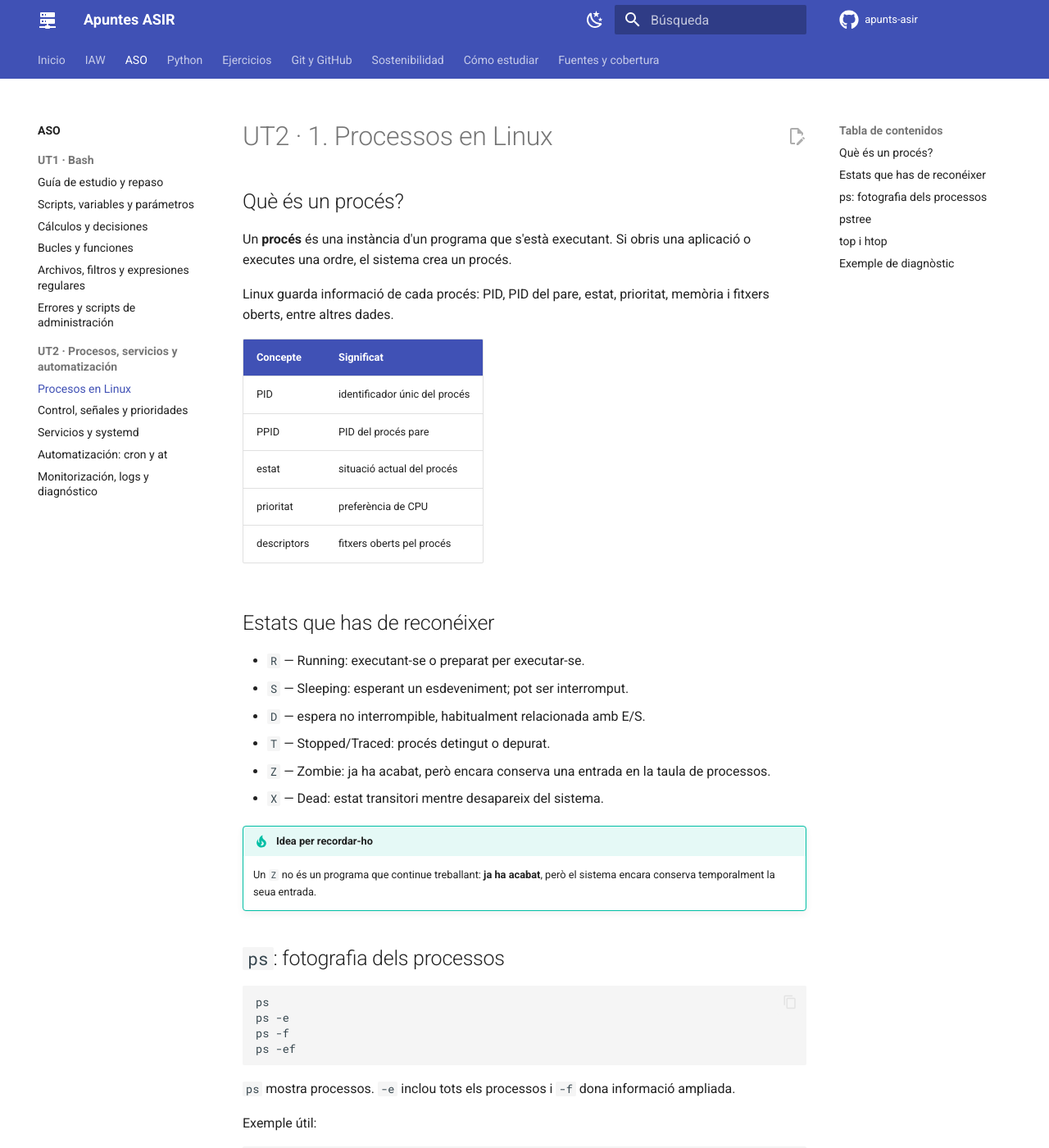
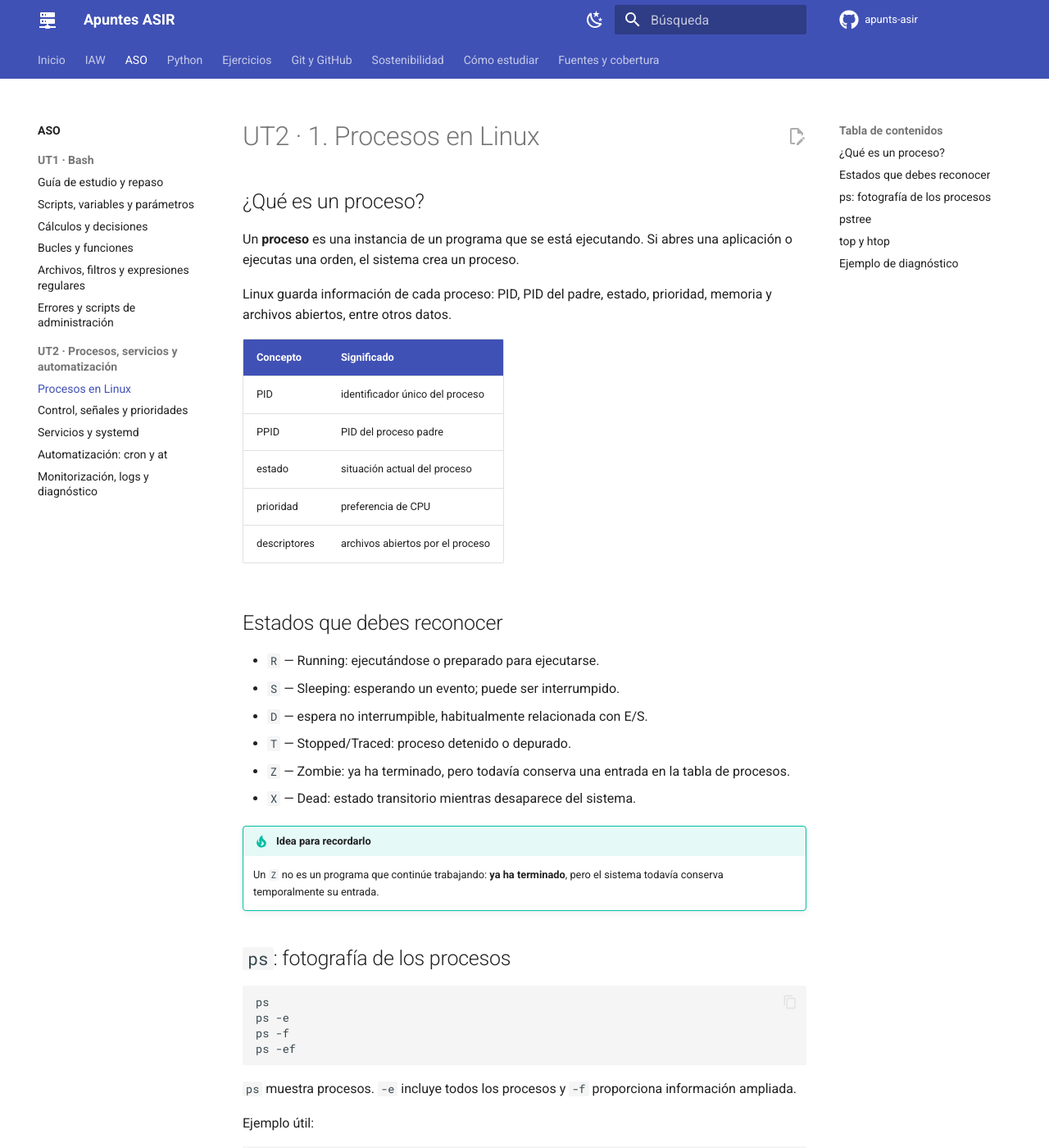
Before and after one commit to jossanmar9/apunts-asir, an MkDocs documentation site: the page built from docs/aso/07-processos.md, in a window 1280 px wide and 1400 px high. Shown: the whole window at 82% size. Built offline with MkDocs 1.6.1 and Material for MkDocs 9.7.7, drawn with Linux system fonts in a browser that asks for light colours; comment, search, counter and statistics services are not loaded; some of the changed text lies outside the part shown.

Commit message:
Traducir teoría de ASO UT2 al castellano

````diff
--- a/docs/aso/07-processos.md
+++ b/docs/aso/07-processos.md
@@ -1,32 +1,32 @@
-# UT2 · 1. Processos en Linux
+# UT2 · 1. Procesos en Linux
 
-## Què és un procés?
+## ¿Qué es un proceso?
 
-Un **procés** és una instància d'un programa que s'està executant. Si obris una aplicació o executes una ordre, el sistema crea un procés.
+Un **proceso** es una instancia de un programa que se está ejecutando. Si abres una aplicación o ejecutas una orden, el sistema crea un proceso.
 
-Linux guarda informació de cada procés: PID, PID del pare, estat, prioritat, memòria i fitxers oberts, entre altres dades.
+Linux guarda información de cada proceso: PID, PID del padre, estado, prioridad, memoria y archivos abiertos, entre otros datos.
 
-| Concepte | Significat |
+| Concepto | Significado |
 |---|---|
-| PID | identificador únic del procés |
-| PPID | PID del procés pare |
-| estat | situació actual del procés |
-| prioritat | preferència de CPU |
-| descriptors | fitxers oberts pel procés |
+| PID | identificador único del proceso |
+| PPID | PID del proceso padre |
+| estado | situación actual del proceso |
+| prioridad | preferencia de CPU |
+| descriptores | archivos abiertos por el proceso |
 
-## Estats que has de reconéixer
+## Estados que debes reconocer
 
-- `R` — Running: executant-se o preparat per executar-se.
-- `S` — Sleeping: esperant un esdeveniment; pot ser interromput.
-- `D` — espera no interrompible, habitualment relacionada amb E/S.
-- `T` — Stopped/Traced: procés detingut o depurat.
-- `Z` — Zombie: ja ha acabat, però encara conserva una entrada en la taula de processos.
-- `X` — Dead: estat transitori mentre desapareix del sistema.
+- `R` — Running: ejecutándose o preparado para ejecutarse.
+- `S` — Sleeping: esperando un evento; puede ser interrumpido.
+- `D` — espera no interrumpible, habitualmente relacionada con E/S.
+- `T` — Stopped/Traced: proceso detenido o depurado.
+- `Z` — Zombie: ya ha terminado, pero todavía conserva una entrada en la tabla de procesos.
+- `X` — Dead: estado transitorio mientras desaparece del sistema.
 
-!!! tip "Idea per recordar-ho"
-    Un `Z` no és un programa que continue treballant: **ja ha acabat**, però el sistema encara conserva temporalment la seua entrada.
+!!! tip "Idea para recordarlo"
+    Un `Z` no es un programa que continúe trabajando: **ya ha terminado**, pero el sistema todavía conserva temporalmente su entrada.
 
-## `ps`: fotografia dels processos
+## `ps`: fotografía de los procesos
 
 ```bash
 ps
@@ -35,17 +35,17 @@ ps -f
 ps -ef
 ```
 
-`ps` mostra processos. `-e` inclou tots els processos i `-f` dona informació ampliada.
+`ps` muestra procesos. `-e` incluye todos los procesos y `-f` proporciona información ampliada.
 
-Exemple útil:
+Ejemplo útil:
 
 ```bash
-ps -u alumne -o pid,stat,%cpu,%mem,cmd
+ps -u alumno -o pid,stat,%cpu,%mem,cmd
 ```
 
-Mostra els processos d'`alumne` amb les columnes que ens interessen.
+Muestra los procesos de `alumno` con las columnas que nos interesan.
 
-Buscar per nom:
+Buscar por nombre:
 
 ```bash
 ps -C bash -o pid,user,%cpu,cmd
@@ -53,7 +53,7 @@ pgrep bash
 pgrep -a bash
 ```
 
-`pgrep` és especialment còmode quan només vols trobar PID associats a un nom.
+`pgrep` es especialmente cómodo cuando solo quieres encontrar PID asociados a un nombre.
 
 ## `pstree`
 
@@ -61,30 +61,30 @@ pgrep -a bash
 pstree
 ```
 
-Mostra els processos com un arbre i ajuda a entendre la relació **pare → fill**.
+Muestra los procesos como un árbol y ayuda a entender la relación **padre → hijo**.
 
-## `top` i `htop`
+## `top` y `htop`
 
-`top` actualitza la informació contínuament i permet veure consum de CPU, memòria, swap i processos actius.
+`top` actualiza la información continuamente y permite ver consumo de CPU, memoria, swap y procesos activos.
 
 ```bash
 top
 ```
 
-Per obtindre, sense entrar en `top`, els cinc processos que més CPU gasten:
+Para obtener, sin entrar en `top`, los cinco procesos que más CPU consumen:
 
 ```bash
 ps -eo pid,user,%cpu,comm --sort=-%cpu | head -n 6
 ```
 
-`--sort=-%cpu` ordena de major a menor. `head -n 6` deixa la capçalera i cinc processos.
+`--sort=-%cpu` ordena de mayor a menor. `head -n 6` deja la cabecera y cinco procesos.
 
-## Exemple de diagnòstic
+## Ejemplo de diagnóstico
 
-Si un equip va lent:
+Si un equipo va lento:
 
 ```bash
 ps -eo pid,user,%cpu,%mem,cmd --sort=-%cpu | head
 ```
 
-No mates immediatament el primer procés. Primer identifica'l, comprova qui l'ha iniciat i si el consum és esperable. Administrar processos és també **diagnosticar abans d'actuar**.
+No mates inmediatamente el primer proceso. Primero identifícalo, comprueba quién lo ha iniciado y si el consumo es esperable. Administrar procesos también consiste en **diagnosticar antes de actuar**.
````
